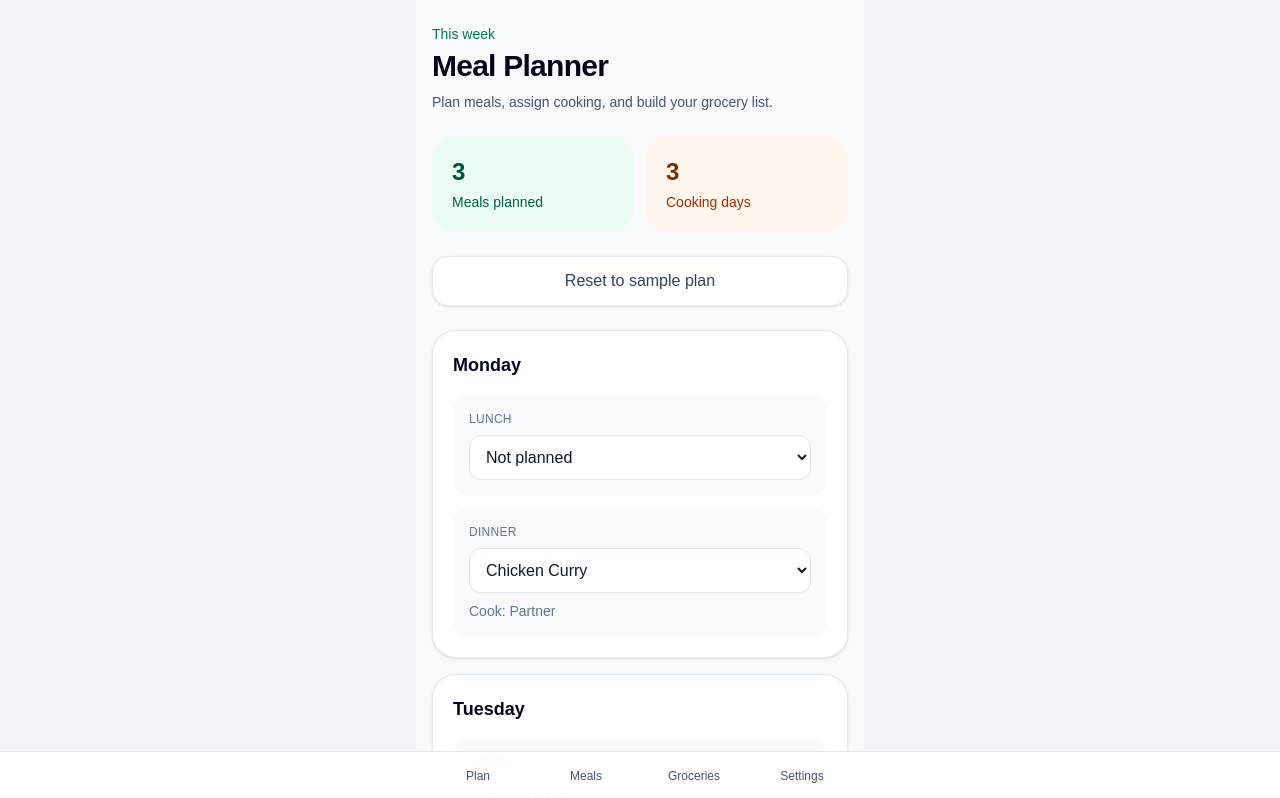
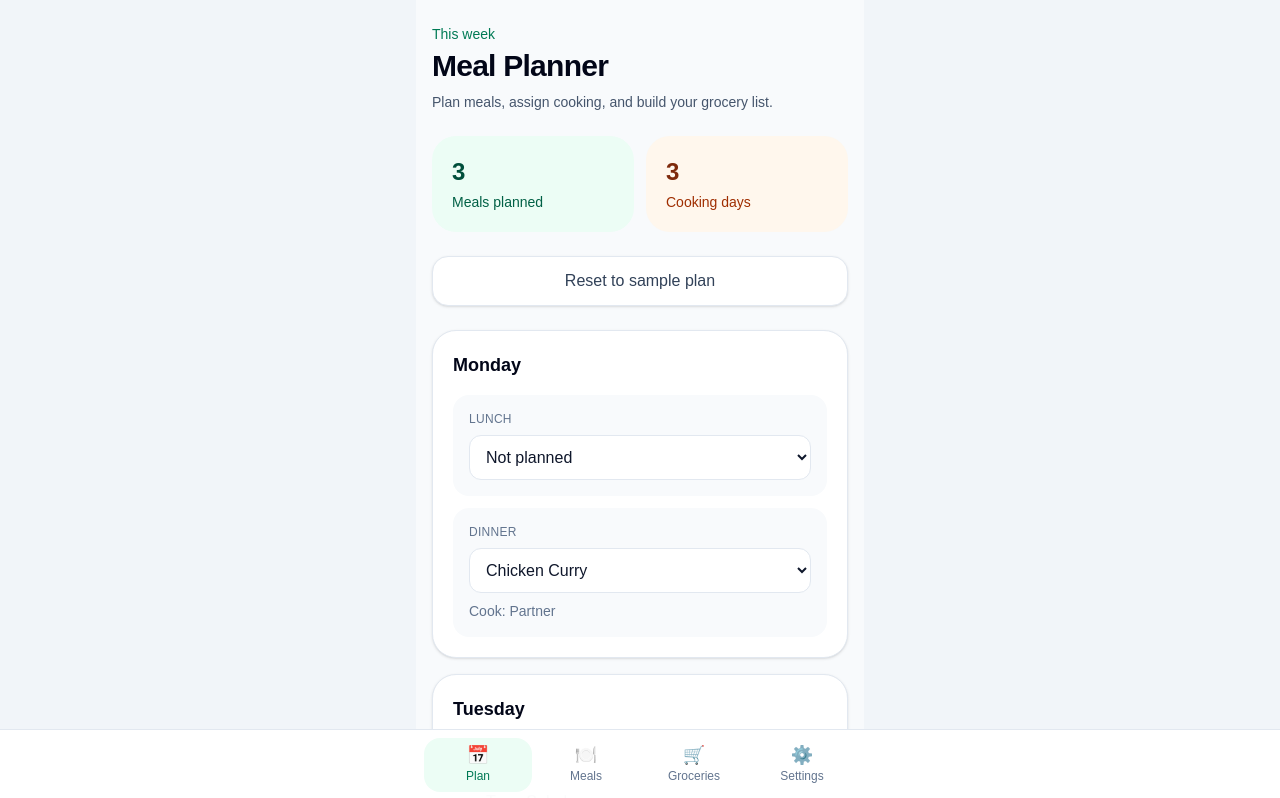
Before and after one commit to yongxinlyu/household-meal-planner, a Next.js app: page / in a window 1280 px wide. Shown: the top 798 px of the page. Built offline with nearby package versions, Linux system fonts and the light colour scheme.

Commit message:
Polish bottom navigation

```diff
--- a/components/BottomNav.tsx
+++ b/components/BottomNav.tsx
@@ -1,23 +1,42 @@
+"use client";
+
+import Link from "next/link";
+import { usePathname } from "next/navigation";
+
 const navItems = [
-  { label: "Plan", href: "/" },
-  { label: "Meals", href: "/meals" },
-  { label: "Groceries", href: "/groceries" },
-  { label: "Settings", href: "/settings" },
+  { label: "Plan", href: "/", icon: "📅" },
+  { label: "Meals", href: "/meals", icon: "🍽️" },
+  { label: "Groceries", href: "/groceries", icon: "🛒" },
+  { label: "Settings", href: "/settings", icon: "⚙️" },
 ];
 
 export function BottomNav() {
+  const pathname = usePathname();
+
   return (
     <nav className="fixed inset-x-0 bottom-0 border-t border-slate-200 bg-white/95 backdrop-blur">
       <div className="mx-auto grid max-w-md grid-cols-4 px-2 py-2">
-        {navItems.map((item) => (
-          <a
-            key={item.href}
-            href={item.href}
-            className="rounded-2xl px-3 py-2 text-center text-xs font-medium text-slate-600 hover:bg-slate-100 hover:text-slate-950"
-          >
-            {item.label}
-          </a>
-        ))}
+        {navItems.map((item) => {
+          const isActive =
+            item.href === "/"
+              ? pathname === "/"
+              : pathname.startsWith(item.href);
+
+          return (
+            <Link
+              key={item.href}
+              href={item.href}
+              className={`rounded-2xl px-2 py-2 text-center text-xs font-medium transition ${
+                isActive
+                  ? "bg-emerald-50 text-emerald-700"
+                  : "text-slate-500 hover:bg-slate-100 hover:text-slate-950"
+              }`}
+            >
+              <span className="block text-lg leading-none">{item.icon}</span>
+              <span className="mt-1 block">{item.label}</span>
+            </Link>
+          );
+        })}
       </div>
     </nav>
   );
```
